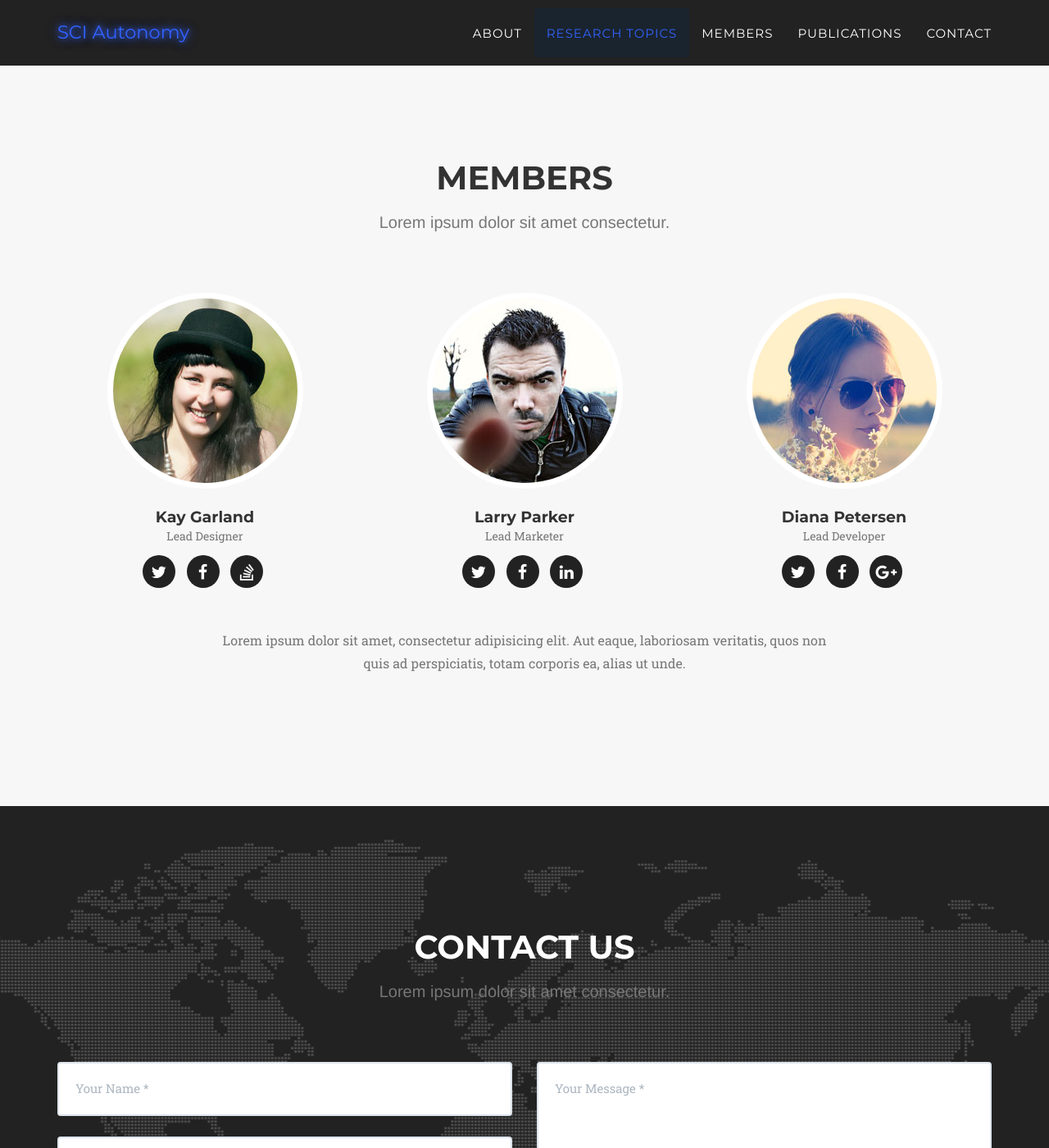
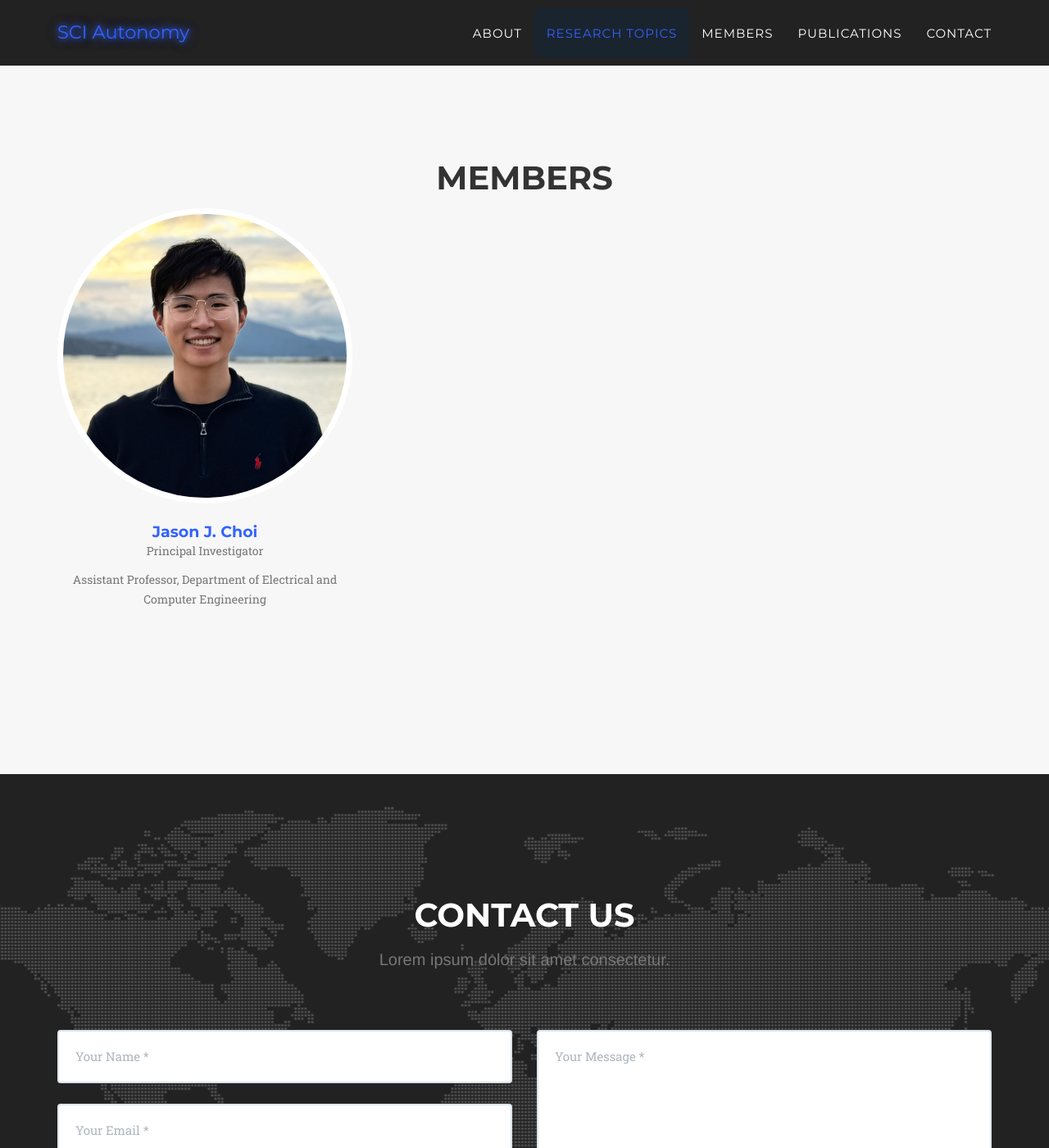
Before and after one commit to ChoiJangho/sci_autonomy_lab_website, a Jekyll site: the page built from index.html, in a window 1280 px wide and 1400 px high, scrolled down 5192 px. Shown: the whole window at 82% size. Built offline with Jekyll 4.4.1, drawn with Linux system fonts in a browser that asks for light colours; some web fonts are replaced.

Commit message:
team: update

```diff
--- a/_config.yml
+++ b/_config.yml
@@ -9,56 +9,24 @@ description: "Write an awesome description for your new site here. You can edit
 
 # Team names, titles and social links
 people:
-- name: Kay Garland
-  pic: 1
-  position: Lead Designer
-  social:
-    - title: twitter
-      url: #
-    - title: facebook
-      url: #
-    - title: stack-overflow
-      url: #
-
-- name: Larry Parker
-  pic: 2
-  position: Lead Marketer
-  social:
-    - title: twitter
-      url: #
-    - title: facebook
-      url: #
-    - title: linkedin
-      url: #
-
-- name: Diana Petersen
-  pic: 3
-  position: Lead Developer
-  social:
-    - title: twitter
-      url: #
-    - title: facebook
-      url: #
-    - title: google-plus
-      url: #
+- name: Jason J. Choi
+  pic: jason
+  position: Principal Investigator
+  description: "Assistant Professor, Department of Electrical and Computer Engineering"
+  website: "https://jay-choi.me/"
 
 # Social networks usernames (many more available: google-plus, flickr, dribbble, pinterest, instagram, tumblr, linkedin, etc.)
 social:
-  - title: twitter
-    url: http://twitter.com/jekyllrb
-  - title: facebook
-    url:
-  - title: stack-overflow
-    url: http://stackoverflow.com/questions/tagged/jekyll
-  - title: bitbucket
-    url: http://bitbucket.org/jekyll
   - title: github
-    url: http://github.com/jekyll
-
+    url: https://github.com/SCIAutonomy
+  - title: linkedin
+    url: https://www.linkedin.com/in/jason-j-choi-7357aa99/
+  - title: youtube
+    url: https://www.youtube.com/@SCIAutonomyLab
 # Postal address (add as many lines as necessary)
 address:
-  - line: 3481 Melrose Place
-  - line: Beverly Hills, CA 90210
+  - line: 405 Hilgard Avenue
+  - line: Los Angeles, CA 90095
 
 # Build settings
 markdown: kramdown
--- a/_includes/css/agency.css
+++ b/_includes/css/agency.css
@@ -43,7 +43,7 @@ a:hover,
 a:focus,
 a:active,
 a.active {
-    color: #{{ site.data.template.color.secondary }};
+    color: #{{ site.data.template.color.primary-light }};
 }
 
 h1,
--- a/_includes/team.html
+++ b/_includes/team.html
@@ -4,7 +4,6 @@
             <div class="row">
                 <div class="col-lg-12 text-center">
                     <h2 class="section-heading">Members</h2>
-                    <h3 class="section-subheading text-muted">Lorem ipsum dolor sit amet consectetur.</h3>
                 </div>
             </div>
             <div class="row">
@@ -12,26 +11,12 @@
                 <div class="col-sm-4">
                     <div class="team-member">
                         <img src="img/team/{{ member.pic }}.jpg" class="img-responsive img-circle" alt="">
-                        <h4>{{ member.name }}</h4>
+                        <h4><a href="{{ member.website }}" target="_blank">{{ member.name }}</a></h4>
                         <p class="text-muted">{{ member.position }}</p>
-                        <ul class="list-inline social-buttons">
-                            {% for network in member.social %}
-                            <li>
-                                <a href="{{ network.url }}">
-                                    <i class="fa fa-{{ network.title }}"></i>
-                                </a>
-                            </li>
-                            {% endfor %}
-
-                        </ul>
+                        <p class="text-muted">{{ member.description }}</p>
                     </div>
                 </div>
                 {% endfor %}
             </div>
-            <div class="row">
-                <div class="col-lg-8 col-lg-offset-2 text-center">
-                    <p class="large text-muted">Lorem ipsum dolor sit amet, consectetur adipisicing elit. Aut eaque, laboriosam veritatis, quos non quis ad perspiciatis, totam corporis ea, alias ut unde.</p>
-                </div>
-            </div>
         </div>
     </section>
```
Also changed, not shown: img/team/1.jpg (deleted), img/team/2.jpg (deleted), img/team/3.jpg (deleted), img/team/jason.jpg (added).
